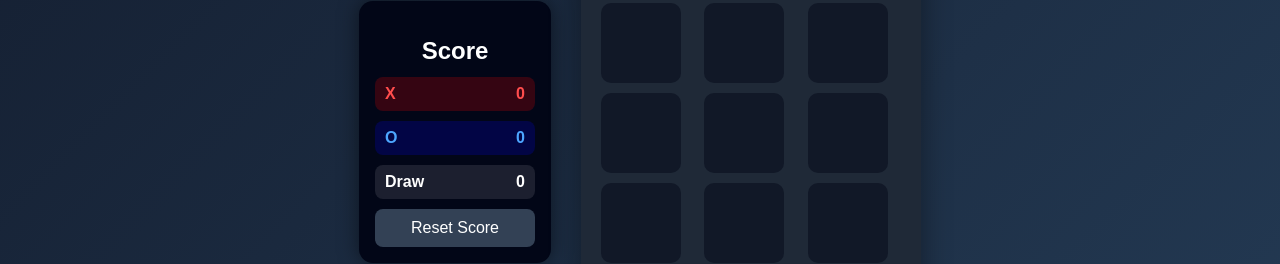
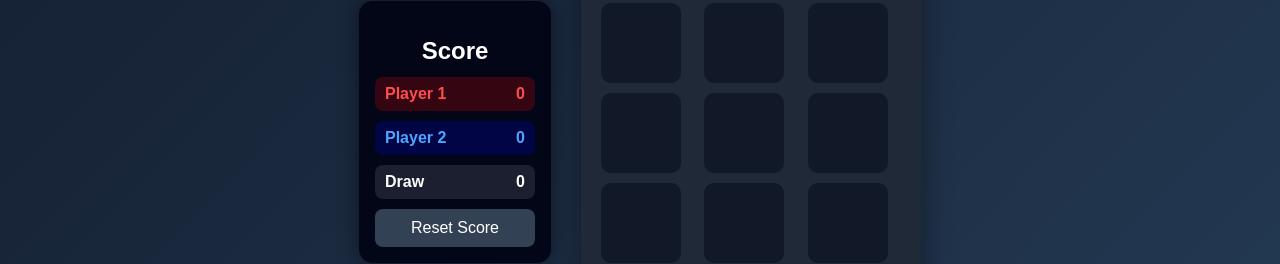
Before and after one commit to Ashishknr/Tic-tak-toe-game, a plain HTML site: page frds.html in a window 1280 px wide. Shown: the part 268-532 px from the top of the page. Drawn offline with Linux system fonts and the light colour scheme.

Commit message:
Update frds.html

```diff
--- a/frds.html
+++ b/frds.html
@@ -209,8 +209,8 @@ button:hover{background:#dc2626}
   <!-- SCORE -->
   <div class="scoreboard">
     <h2>Score</h2>
-    <div class="score-row x"><span>X</span><span id="scoreX">0</span></div>
-    <div class="score-row o"><span>O</span><span id="scoreO">0</span></div>
+    <div class="score-row x"><span>Player 1</span><span id="scoreX">0</span></div>
+    <div class="score-row o"><span>Player 2</span><span id="scoreO">0</span></div>
     <div class="score-row draw"><span>Draw</span><span id="scoreDraw">0</span></div>
     <button id="resetScore">Reset Score</button>
   </div>
```
